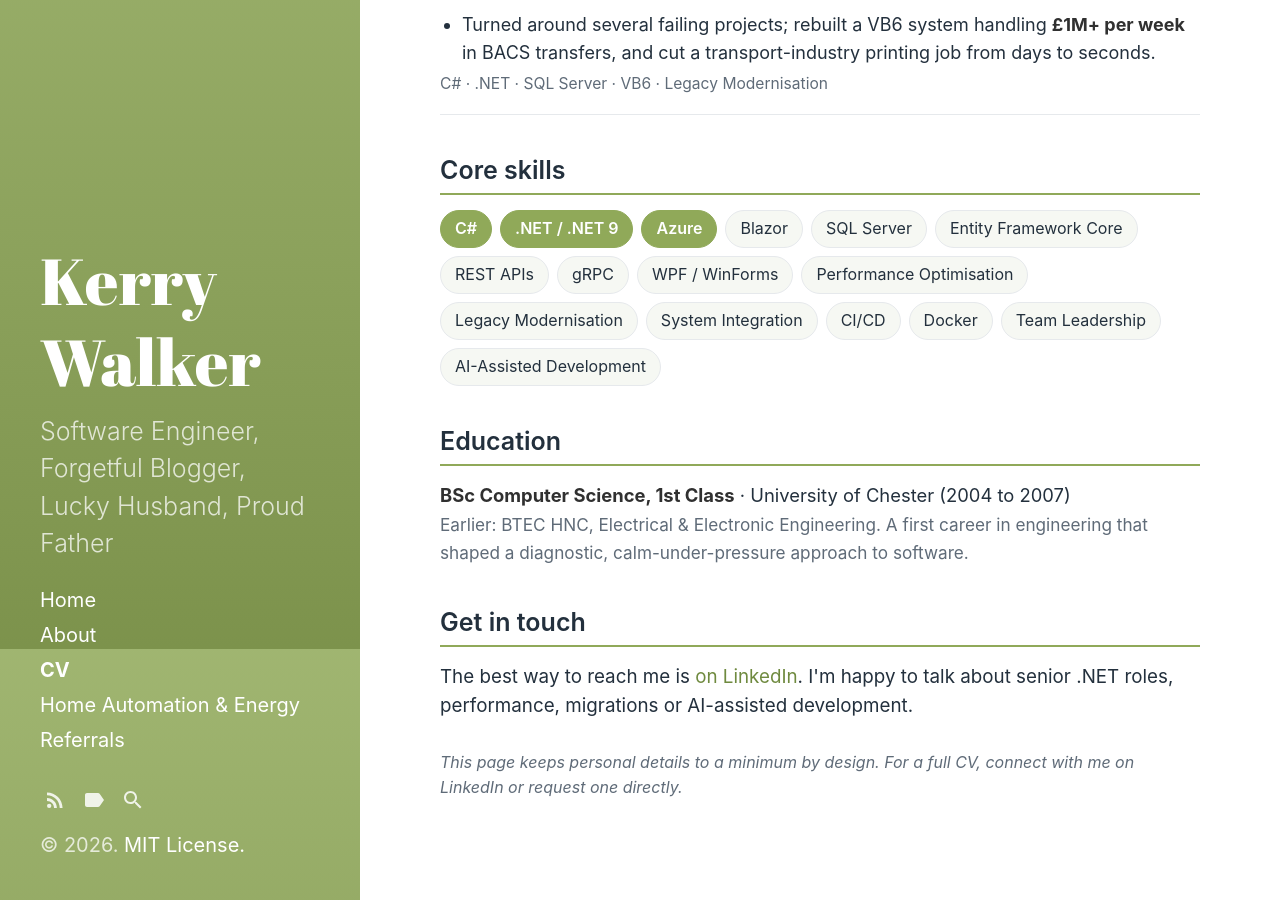
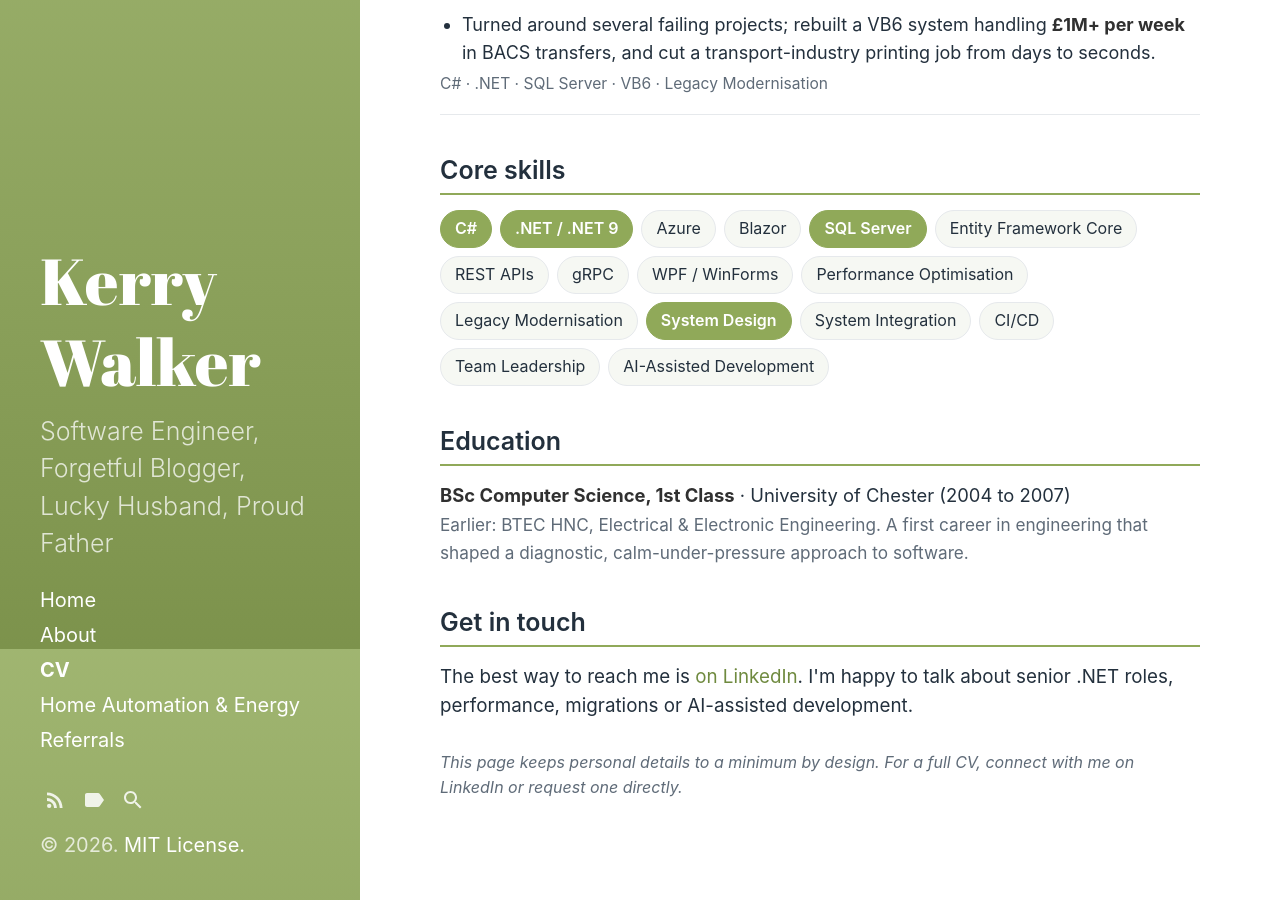
Before and after one commit to KerryWalker/KerryWalker.github.io, a Jekyll site: the page built from cv.html, in a window 1280 px wide and 900 px high, scrolled down 2951 px. Built offline with Jekyll 4.4.1, drawn with Linux system fonts in a browser that asks for light colours.

Commit message:
Rework core skills emphasis
Azure was highlighted but is not a headline strength; it stays in the list
but loses the emphasis. SQL Server takes its place, and System Design is
added, which was missing entirely despite being well evidenced: the shared
domain layer behind interfaces serving two front ends, the gRPC comms layer,
and the BookingExperts integration architected from their API up.

Remove Docker.

Co-Authored-By: Claude Opus 5 (1M context) <noreply@anthropic.com>

```diff
--- a/cv.html
+++ b/cv.html
@@ -162,18 +162,18 @@ excerpt: "Kerry Walker: Senior C#/.NET Software Engineer & Team Lead. 18+ years
   <div class="cv-skills">
     <span class="cv-tag key">C#</span>
     <span class="cv-tag key">.NET / .NET 9</span>
-    <span class="cv-tag key">Azure</span>
+    <span class="cv-tag">Azure</span>
     <span class="cv-tag">Blazor</span>
-    <span class="cv-tag">SQL Server</span>
+    <span class="cv-tag key">SQL Server</span>
     <span class="cv-tag">Entity Framework Core</span>
     <span class="cv-tag">REST APIs</span>
     <span class="cv-tag">gRPC</span>
     <span class="cv-tag">WPF / WinForms</span>
     <span class="cv-tag">Performance Optimisation</span>
     <span class="cv-tag">Legacy Modernisation</span>
+    <span class="cv-tag key">System Design</span>
     <span class="cv-tag">System Integration</span>
     <span class="cv-tag">CI/CD</span>
-    <span class="cv-tag">Docker</span>
     <span class="cv-tag">Team Leadership</span>
     <span class="cv-tag">AI-Assisted Development</span>
   </div>
```
Also changed, not shown: _cv/web-cv.md (+3 -3 lines), 1 other file.
